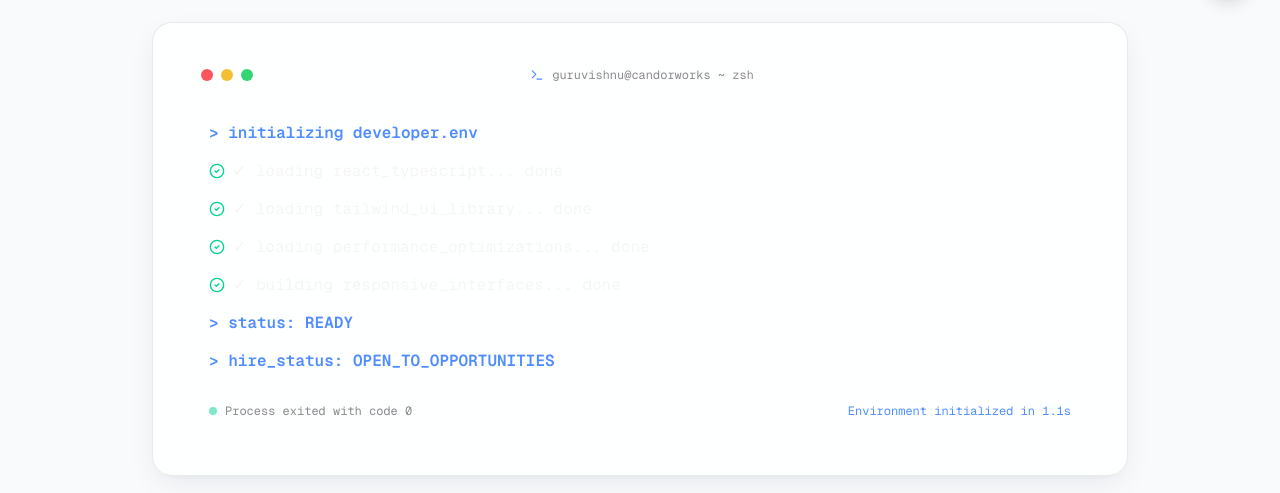
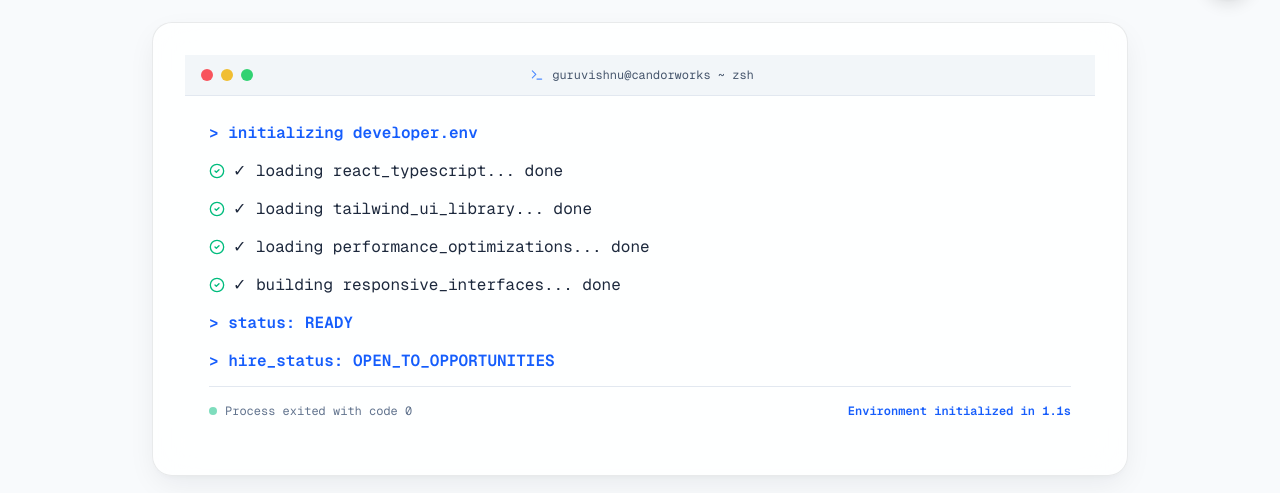
Before and after one commit to guruvishnuk/guruvishnu-portfolio, a React (Vite) app: page / in a window 1280 px wide. Shown: the part 778-1271 px from the top of the page. Built offline with nearby package versions, Linux system fonts and the light colour scheme; no server answers.

Commit message:
style(terminal): redesign TerminalBoot with adaptive light and dark surface contrast

```diff
--- a/src/components/terminal/TerminalBoot.tsx
+++ b/src/components/terminal/TerminalBoot.tsx
@@ -27,15 +27,15 @@ export const TerminalBoot: React.FC = () => {
 
   return (
     <section id="terminal-boot" className="py-16 px-6 max-w-5xl mx-auto" ref={containerRef}>
-      <GlassCard className="p-0 border-white/15 bg-[#0a0a0c]/90 shadow-[0_20px_50px_rgba(0,0,0,0.6)]">
+      <GlassCard className="p-0 border-slate-200 dark:border-white/15 bg-white/95 dark:bg-[#0a0a0c]/90 shadow-xl dark:shadow-[0_20px_50px_rgba(0,0,0,0.6)]">
         {/* macOS Traffic light header */}
-        <div className="flex items-center justify-between px-4 py-3 bg-white/[0.04] border-b border-white/10">
+        <div className="flex items-center justify-between px-4 py-3 bg-slate-100/90 dark:bg-white/[0.04] border-b border-slate-200 dark:border-white/10">
           <div className="flex items-center gap-2">
             <span className="w-3 h-3 rounded-full bg-red-500/80 inline-block" />
             <span className="w-3 h-3 rounded-full bg-yellow-500/80 inline-block" />
             <span className="w-3 h-3 rounded-full bg-green-500/80 inline-block" />
           </div>
-          <div className="flex items-center gap-2 text-xs font-mono text-[#8A8A8E]">
+          <div className="flex items-center gap-2 text-xs font-mono text-slate-600 dark:text-[#8A8A8E]">
             <TerminalIcon className="w-3.5 h-3.5 text-[#4F8CFF]" />
             <span>guruvishnu@candorworks ~ zsh</span>
           </div>
@@ -43,7 +43,7 @@ export const TerminalBoot: React.FC = () => {
         </div>
 
         {/* Terminal Body */}
-        <div className="p-6 font-mono text-xs sm:text-sm md:text-base leading-relaxed space-y-3 text-[#F5F5F7]">
+        <div className="p-6 font-mono text-xs sm:text-sm md:text-base leading-relaxed space-y-3 text-slate-800 dark:text-[#F5F5F7]">
           {completedLines.map((line, idx) => {
             const isSuccess = line.startsWith('✓');
             const isHeader = line.startsWith('>');
@@ -61,16 +61,16 @@ export const TerminalBoot: React.FC = () => {
                     animate={{ scale: 1 }}
                     transition={{ type: 'spring', stiffness: 400, damping: 15 }}
                   >
-                    <CheckCircle2 className="w-4 h-4 text-emerald-400 shrink-0" />
+                    <CheckCircle2 className="w-4 h-4 text-emerald-500 dark:text-emerald-400 shrink-0" />
                   </motion.span>
                 )}
                 <span
                   className={
                     isHeader
-                      ? 'text-[#4F8CFF] font-semibold'
+                      ? 'text-blue-600 dark:text-[#4F8CFF] font-semibold'
                       : isSuccess
-                      ? 'text-[#F5F5F7]'
-                      : 'text-[#8A8A8E]'
+                      ? 'text-slate-800 dark:text-[#F5F5F7]'
+                      : 'text-slate-500 dark:text-[#8A8A8E]'
                   }
                 >
                   {line}
@@ -85,10 +85,10 @@ export const TerminalBoot: React.FC = () => {
               <span
                 className={
                   currentLineText.startsWith('>')
-                    ? 'text-[#4F8CFF] font-semibold'
+                    ? 'text-blue-600 dark:text-[#4F8CFF] font-semibold'
                     : currentLineText.startsWith('✓')
-                    ? 'text-[#F5F5F7]'
-                    : 'text-[#8A8A8E]'
+                    ? 'text-slate-800 dark:text-[#F5F5F7]'
+                    : 'text-slate-500 dark:text-[#8A8A8E]'
                 }
               >
                 {currentLineText}
@@ -107,13 +107,13 @@ export const TerminalBoot: React.FC = () => {
               initial={{ opacity: 0, y: 10 }}
               animate={{ opacity: 1, y: 0 }}
               transition={{ delay: 0.3 }}
-              className="pt-4 border-t border-white/10 flex items-center justify-between text-xs text-[#8A8A8E]"
+              className="pt-4 border-t border-slate-200 dark:border-white/10 flex items-center justify-between text-xs text-slate-500 dark:text-[#8A8A8E]"
             >
               <div className="flex items-center gap-2">
-                <span className="w-2 h-2 rounded-full bg-emerald-400 animate-pulse" />
+                <span className="w-2 h-2 rounded-full bg-emerald-500 dark:bg-emerald-400 animate-pulse" />
                 <span>Process exited with code 0</span>
               </div>
-              <span className="text-[#4F8CFF]">Environment initialized in 1.1s</span>
+              <span className="text-blue-600 dark:text-[#4F8CFF] font-semibold">Environment initialized in 1.1s</span>
             </motion.div>
           )}
         </div>
```
